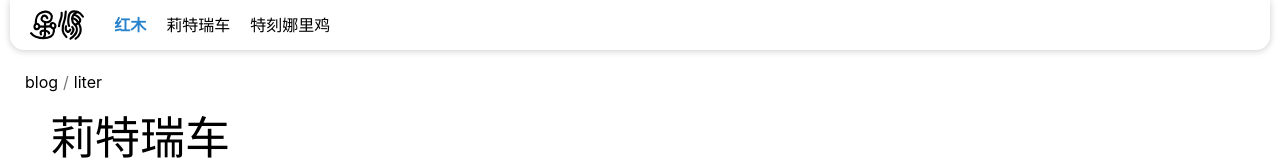
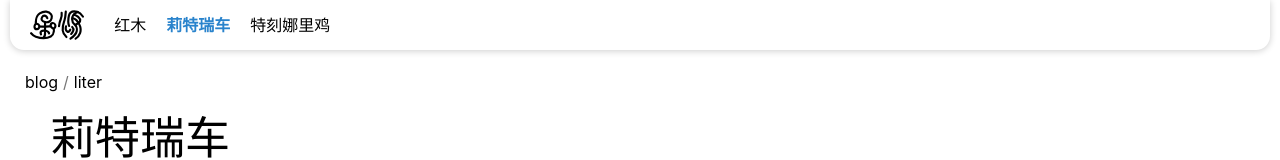
Before and after one commit to starry-source/blog, a Vue app: page /#/list/liter in a window 1280 px wide. Shown: the top 160 px of the page. Built offline with nearby package versions, Linux system fonts and the light colour scheme.

Commit message:
workflow is so crazy

```diff
--- a/index.html
+++ b/index.html
@@ -8,6 +8,6 @@
   </head>
   <body>
     <div id="app" style="padding-top: 50px;"></div>
-    <script type="module" src="src/main.js"></script>
+    <script type="module" src="/src/main.js"></script>
   </body>
 </html>
--- a/src/App.vue
+++ b/src/App.vue
@@ -6,7 +6,7 @@
 
 <script setup>
 import Menu from './components/Menu.vue';
-import { provide } from 'vue';
+import { provide, reactive } from 'vue';
 import { data } from './posts.js';
 
 
@@ -15,7 +15,7 @@ import { data } from './posts.js';
 // const route = ()
 // console.log(route.path, route.fullPath, route.name);
 
-provide('data', data);
+provide('data', reactive(data));
 
 // import Menu from './components/Menu.vue';
 // import { provide, ref } from 'vue';
--- a/src/components/Cnt.vue
+++ b/src/components/Cnt.vue
@@ -1,7 +1,7 @@
 <template>
     <div id="path">
-        <a href="/list" class="a">blog</a>
-        <a v-for="(item,index) in route.params.path" :href="(index==route.params.path.length-1)?null:('/list/'+route.params.path.slice(0,index+1).join('/'))" :class="(index==route.params.path.length-1)?'text':'a'">{{ item }}</a>
+        <a href="#/list" class="a">blog</a>
+        <a v-for="(item,index) in route.params.path" :href="(index==route.params.path.length-1)?null:('#/list/'+route.params.path.slice(0,index+1).join('/'))" :class="(index==route.params.path.length-1)?'text':'a'">{{ item }}</a>
     </div>
     <div v-html="file.content" id="body"></div>
   </template>
--- a/src/components/List.vue
+++ b/src/components/List.vue
@@ -1,24 +1,24 @@
 <template>
   <div id="path">
-      <a href="/list" class="a" v-if="route.params.path">blog</a>
+      <a href="#/list" class="a" v-if="route.params.path">blog</a>
       <a class="text" v-else>blog</a>
-      <a v-for="(item,index) in route.params.path" :href="(index==route.params.path.length-1)?null:('/list/'+route.params.path.slice(0,index+1).join('/'))" :class="(index==route.params.path.length-1)?'text':'a'">{{ item }}</a>
+      <a v-for="(item,index) in route.params.path" :href="(index==route.params.path.length-1)?null:('#/list/'+route.params.path.slice(0,index+1).join('/'))" :class="(index==route.params.path.length-1)?'text':'a'">{{ item }}</a>
   </div>
   <div id="body">
-    <span id="dictname">{{ directory.name }}</span>
-    <span id="dictdetail">{{ directory.detail }}</span>
-    <div v-if="directory.file" class="list file" :class="{big:path!=''}">
+    <span id="dictname">{{ directory().name }}</span>
+    <span id="dictdetail">{{ directory().detail }}</span>
+    <div v-if="directory().file" class="list file" :class="{big:path()!=''}">
 
-      <a class="a" v-for="file in directory.file" :href="'/cnt'+path+'/'+file.slug">
-        <span class="type" v-if="path!=''">文章</span>
+      <a class="a" v-for="file in directory().file" :href="'#/cnt'+path()+'/'+file.slug">
+        <span class="type" v-if="path()!=''">文章</span>
         <span class="name">{{ file.title }}</span>
-        <span class="type" v-if="path!=''">{{ file.slug }}.md</span>
+        <span class="type" v-if="path()!=''">{{ file.slug }}.md</span>
       </a>
     </div>
-    <div v-if="directory.folder" class="list dict" :class="{big:path==''}">
+    <div v-if="directory().folder" class="list dict" :class="{big:path()==''}">
 
-      <a class="a" v-for="folder in directory.folder" :href="'/list'+path+'/'+folder.slug">
-        <span class="type" v-if="path==''">分类</span>
+      <a class="a" v-for="folder in directory().folder" :href="'#/list'+path()+'/'+folder.slug">
+        <span class="type" v-if="path()==''">分类</span>
         <span class="name">{{ folder.name }}</span>
       </a>
 
@@ -83,24 +83,30 @@
 </style>
 
 <script setup>
-import { inject } from 'vue';
+import { inject,reactive,ref } from 'vue';
 import { useRoute } from 'vue-router'
 
 
 const route = useRoute()
 
-let directory = inject('data');
+let data = inject('data');
 // let directory = data.value;
 // import DirectoryTree from './DirectoryTree.vue'; // 假设你有一个递归组件
-let path='';
-if(route.params.path){
-  for (const i of route.params.path) {
-    directory=directory.folder[i];
+
+function directory(){
+  let ret=data;
+  if(route.params.path){
+    for (const i of route.params.path) {
+      ret=ret.folder[i];
+    }
+
   }
-  path='/'+route.params.path.join('/');
+  return ret;
 }
 
-
+function path(){
+  return route.params.path?'/'+route.params.path.join('/'):'';
+}
 
 // const directory = data.value[route.params.name];
 // console.log(data);
--- a/src/components/Menu.vue
+++ b/src/components/Menu.vue
@@ -1,13 +1,18 @@
 <template>
     <div id="header">
         <div class="left">
-            <a href="/" class="a"><img src="../assets/ico.svg"/></a>
+            <a href="#/" class="a"><img src="../assets/ico.svg"/></a>
 
             <div class="menu">
-                <a class="a" :class="{ active: nw == 'home' }" href="/">红木</a>
-                <a class="a" v-for="tag in data" :class="{ active: tag.slug == nw }"
-                    :href="'/list/' + tag.slug">{{ tag.name }}</a>
+                <a class="a" :class="{ active: now() == 'home' }" href="#/">红木</a>
+                <a class="a" v-for="tag in data" :class="{ active: tag.slug == now() }"
+                    :href="'#/list/' + tag.slug">{{ tag.name }}</a>
             </div>
+            <span>
+                <!-- p:{{ route.path }}
+                f:{{ route.fullPath }}
+                h:{{ route.hash }} -->
+            </span>
         </div>
     </div>
 </template>
@@ -57,17 +62,26 @@
 }
 </style>
 
+
 <script setup>
 import { inject } from 'vue';
+import { useRoute } from 'vue-router'
 
-let currentRouter=(new URL(window.location.href)).pathname.split('/'),nw='home';
-if(currentRouter.length)
-for(let i=0;i<currentRouter.length;i++){
-    if(currentRouter[i]!='' && currentRouter[i]!='list' && currentRouter[i]!='cnt'){
-        nw=currentRouter[i];
-        break;
+
+function now() {
+    let route = useRoute();
+    let currentRouter=route.path.split('/'),nw='home';
+    if(currentRouter.length)
+    for(let i=0;i<currentRouter.length;i++){
+        if(currentRouter[i]!='' && currentRouter[i]!='list' && currentRouter[i]!='cnt'){
+            nw=currentRouter[i];
+            break;
+        }
     }
+    // console.log(nw);
+    return nw;
 }
+
 
 let data = inject('data');
 data = data.folder;
--- a/vite.config.js
+++ b/vite.config.js
@@ -6,6 +6,7 @@ import vueDevTools from 'vite-plugin-vue-devtools'
 
 // https://vite.dev/config/
 export default defineConfig({
+  base: './',
   plugins: [
     vue(),
     vueDevTools(),
```
